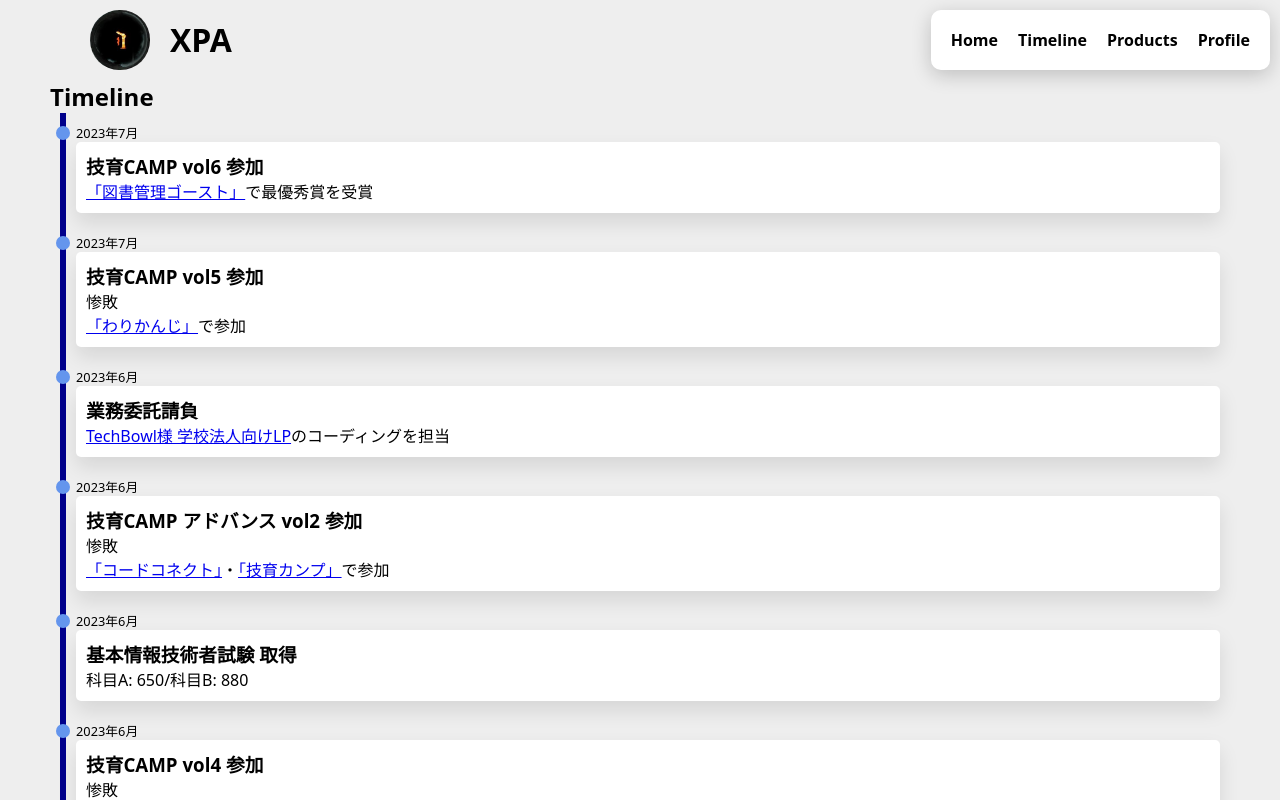
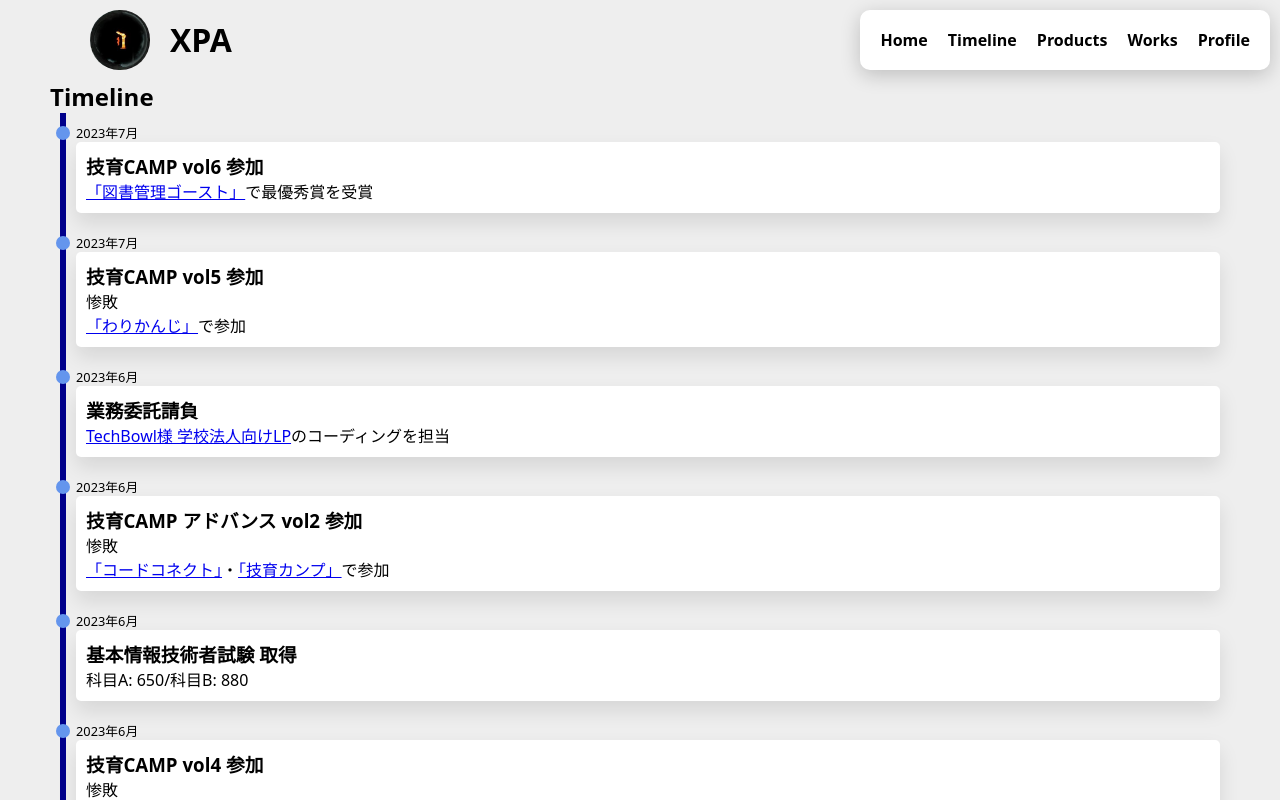
Before and after one commit to xpadev-net/portfolio, a Next.js app: page / in a window 1280 px wide. Shown: the top 800 px of the page. Built offline with nearby package versions, Linux system fonts and the light colour scheme.

Commit message:
fix: add works to header

```diff
--- a/src/components/header/index.tsx
+++ b/src/components/header/index.tsx
@@ -30,6 +30,9 @@ const Header = ({ id }: props) => {
         <a href={"#products"} className={Styles.link}>
           Products
         </a>
+        <a href={"#works"} className={Styles.link}>
+          Works
+        </a>
         <a href={"#profile"} className={Styles.link}>
           Profile
         </a>
```
